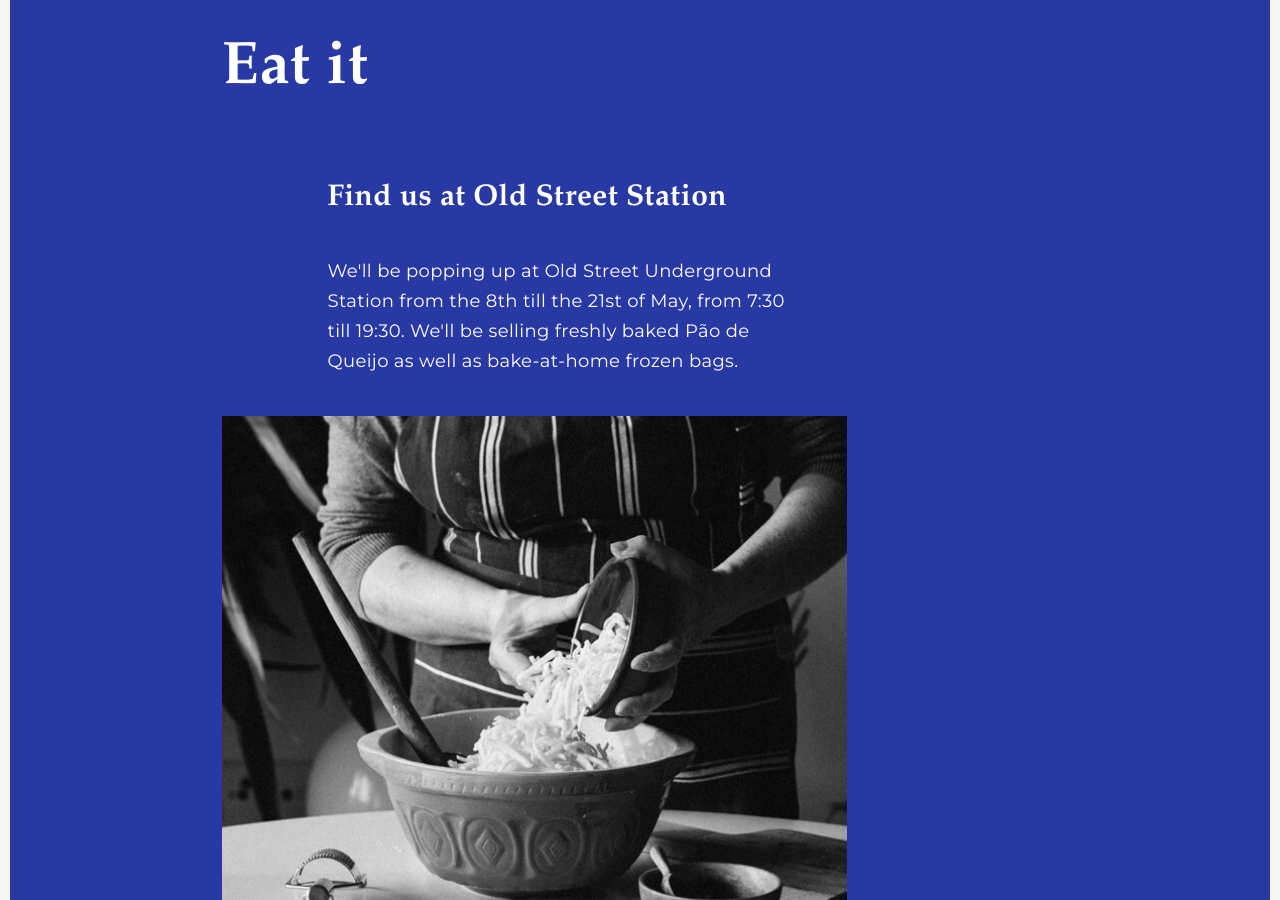
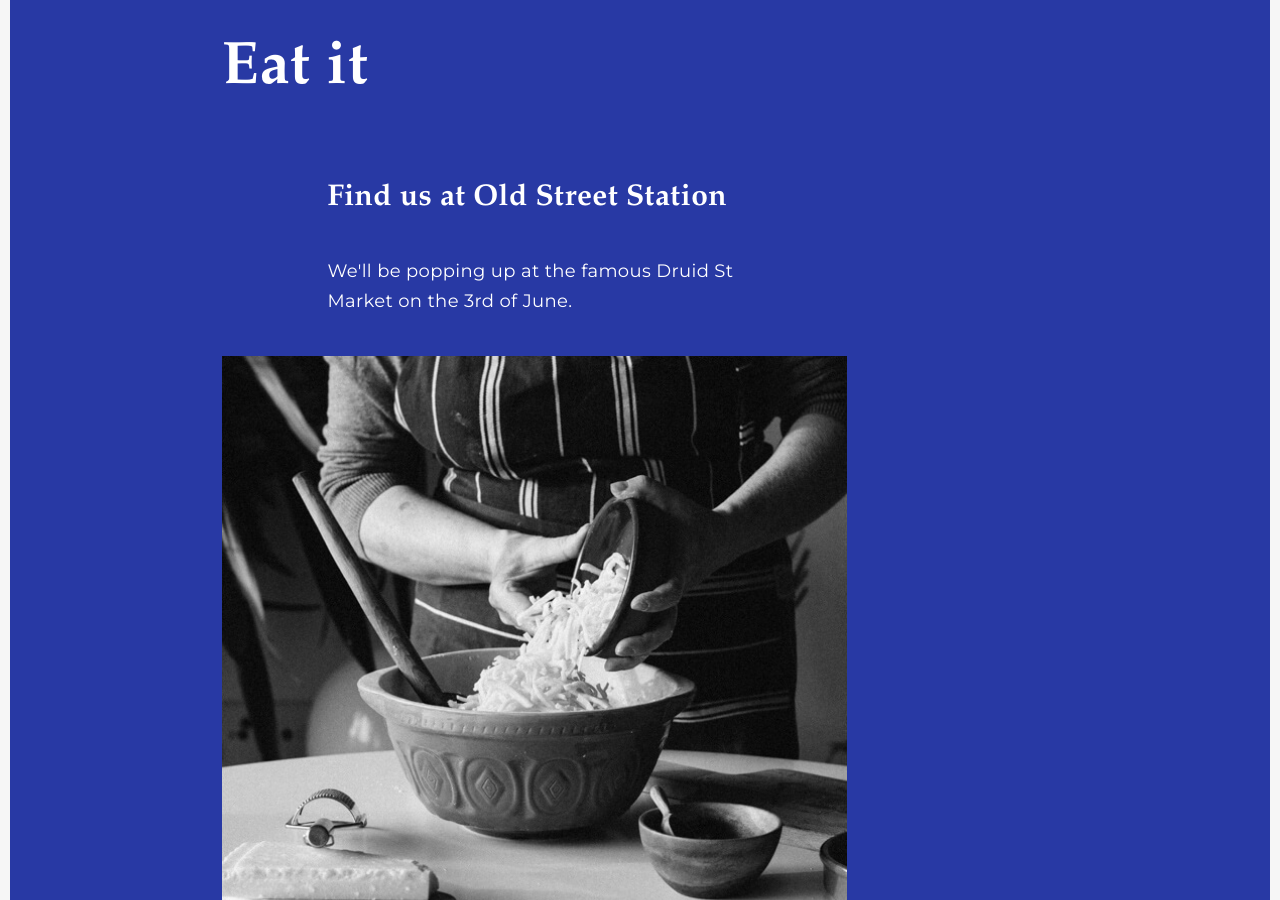
Before and after one commit to peduarte/dona-rita, a Jekyll site: the page built from index.html, in a window 1280 px wide and 900 px high, scrolled down 2440 px. Built offline with Jekyll 4.4.1, drawn with Linux system fonts in a browser that asks for light colours.

Commit message:
Update eat.liquid

```diff
--- a/_includes/eat.liquid
+++ b/_includes/eat.liquid
@@ -7,7 +7,7 @@
 <div class="grid">
 	<div class="col md-7 lg-5 md-push-1 lg-push-3">
 		<h3>Find us at Old Street Station</h3>
-		<p class="measure">We'll be popping up at Old Street Underground Station from the 8th till the 21st of May, from 7:30 till 19:30. We'll be selling freshly baked Pão de Queijo as well as bake-at-home frozen bags.</p>
+		<p class="measure">We'll be popping up at the famous <a href="http://druid.st/">Druid St Market</a> on the 3rd of June.</p>
 		<!-- <p><a href="mailto:oi@donarita.co.uk" class="button">Ask for an invite</a></p> -->
 	</div>
 
```
